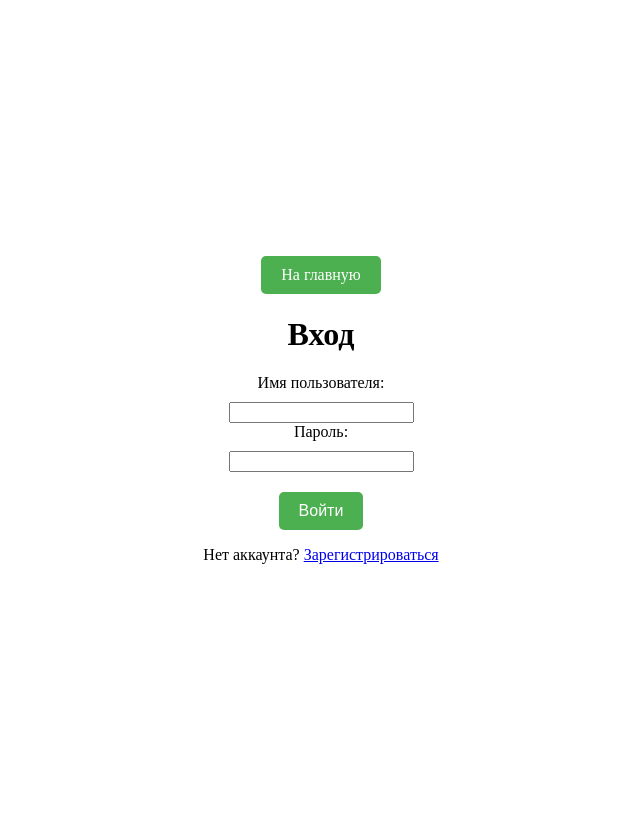
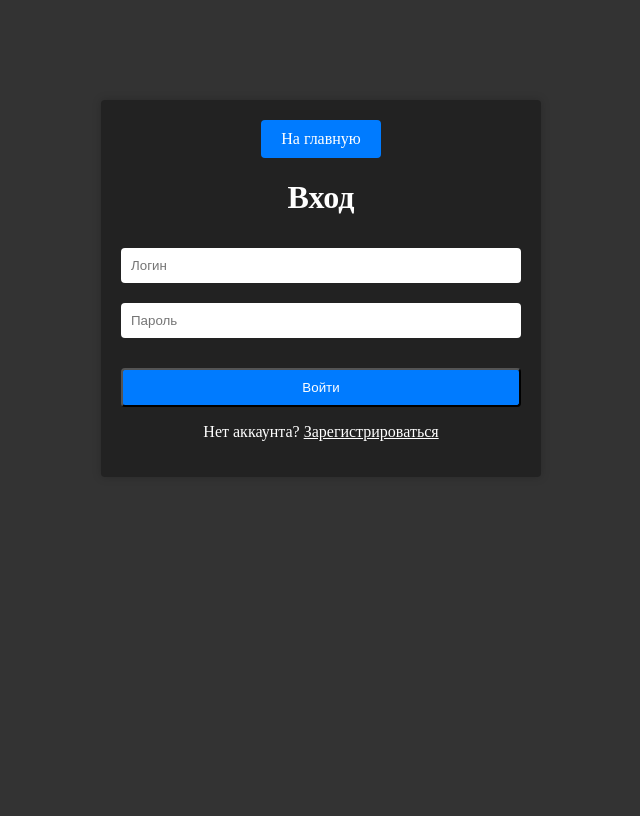
Before and after one commit to taknenado/Freelance-seeker, a PHP site: page /login.php in a window 1280 px wide. Shown: the whole page, without its empty margins (319-959 px from the left). After the commit the page ends 477 px from the top, so only its background shows below. Run offline with PHP 8.4, Linux system fonts and the light colour scheme.

Commit message:
Навигационное меню + стили

```diff
--- a/css/reg_log_style.css
+++ b/css/reg_log_style.css
@@ -1,61 +1,38 @@
 body {
-    display: flex;
-    justify-content: center;
-    align-items: center;
-    height: 100vh;
+  background-color: #333;
+  color: #fff;
+  margin: 0;
+  padding: 0;
 }
 
 .main {
-    display: flex;
-    flex-direction: column;
-    align-items: center;
-    justify-content: center;
-    height: 100vh;
+  background-color: #222;
+  padding: 20px;
+  max-width: 400px;
+  margin: 100px auto;
+  border-radius: 4px;
+  box-shadow: 0 0 10px rgba(0, 0, 0, 0.2);
 }
 
 .button-container {
-    display: flex;
-    justify-content: flex-start;
-
+  text-align: right;
 }
 
 .button {
   display: inline-block;
-    background-color: #4CAF50;
-    color: white;
   padding: 10px 20px;
-    text-align: center;
+  background-color: #007bff;
+  color: #fff;
   text-decoration: none;
-    border-radius: 5px;
-    border: none;
-    cursor: pointer;
-    font-size: 16px;
-    transition: background-color 0.3s;
-    margin-top: 20px;
+  border-radius: 4px;
 }
 
-  .button:hover {
-    background-color: #45a049;
+h1 {
+  text-align: center;
 }
 
-  form {
-    display: flex;
-    flex-direction: column;
-    align-items: center;
-  }
-
-  form label {
-    margin-bottom: 10px;
-    display: flex;
-    align-items: center;
-  }
-
-  form input[type="radio"] {
-    margin-right: 5px;
-  }
-
-  form input[type="submit"] {
-    margin-top: 20px;
+div.center a {
+  color: #fff;
 }
 
 .error-message {
@@ -64,4 +41,43 @@ body {
   border-radius: 10px;
   text-align: center;
   margin-bottom: 20px;
+  color: #ff0000;
 }
+
+.button-container {
+  text-align: center;
+}
+
+.center {
+  text-align: center;
+}
+
+div.center a {
+  color: #fff;
+}
+
+form.center {
+  text-align: center;
+}
+
+form label {
+  display: block;
+  margin-top: 10px;
+  text-align: center;
+}
+
+form input[type="text"],
+form input[type="password"] {
+  width: 100%;
+  padding: 10px;
+  border-radius: 4px;
+  border: none;
+  margin-top: 10px; /* Увеличьте значение отступа по мере необходимости */
+  margin-bottom: 10px; /* Увеличьте значение отступа по мере необходимости */
+  box-sizing: border-box;
+}
+
+form button[type="submit"] {
+  margin-top: 20px;
+  width: 100%;
+}
--- /dev/null
+++ b/js/script.js
@@ -0,0 +1,5 @@
+window.addEventListener('DOMContentLoaded', function() {
+    var loginButton = document.getElementById('login-button');
+    loginButton.style.position = 'absolute';
+    loginButton.style.right = '10px';
+});
--- a/login.php
+++ b/login.php
@@ -3,6 +3,7 @@
 <head>
   <title>Вход</title>
   <link rel="stylesheet" href="css/style.css">
+  <!-- <link rel="stylesheet" href="css/login_style.css"> -->
   <link rel="stylesheet" href="css/reg_log_style.css">
 </head>
 
@@ -24,11 +25,9 @@
     ?>
 
     <form action="login_process.php" method="POST" class="center">
-      <label for="username">Имя пользователя:</label>
-      <input type="text" id="username" name="username" required>
+      <input type="text" id="username" name="username" required placeholder="Логин">
 
-      <label for="password">Пароль:</label>
-      <input type="password" id="password" name="password" required>
+      <input type="password" id="password" name="password" required placeholder="Пароль">
 
       <button type="submit" class="button">Войти</button>
     </form>
```
Also changed, not shown: css/login_style.css (added, +63 -0 lines), css/nav_menu.css (+15 -9 lines), index.php (+8 -8 lines), user_page.php (+6 -4 lines). Lines whose indentation alone changed are shown as unchanged.
